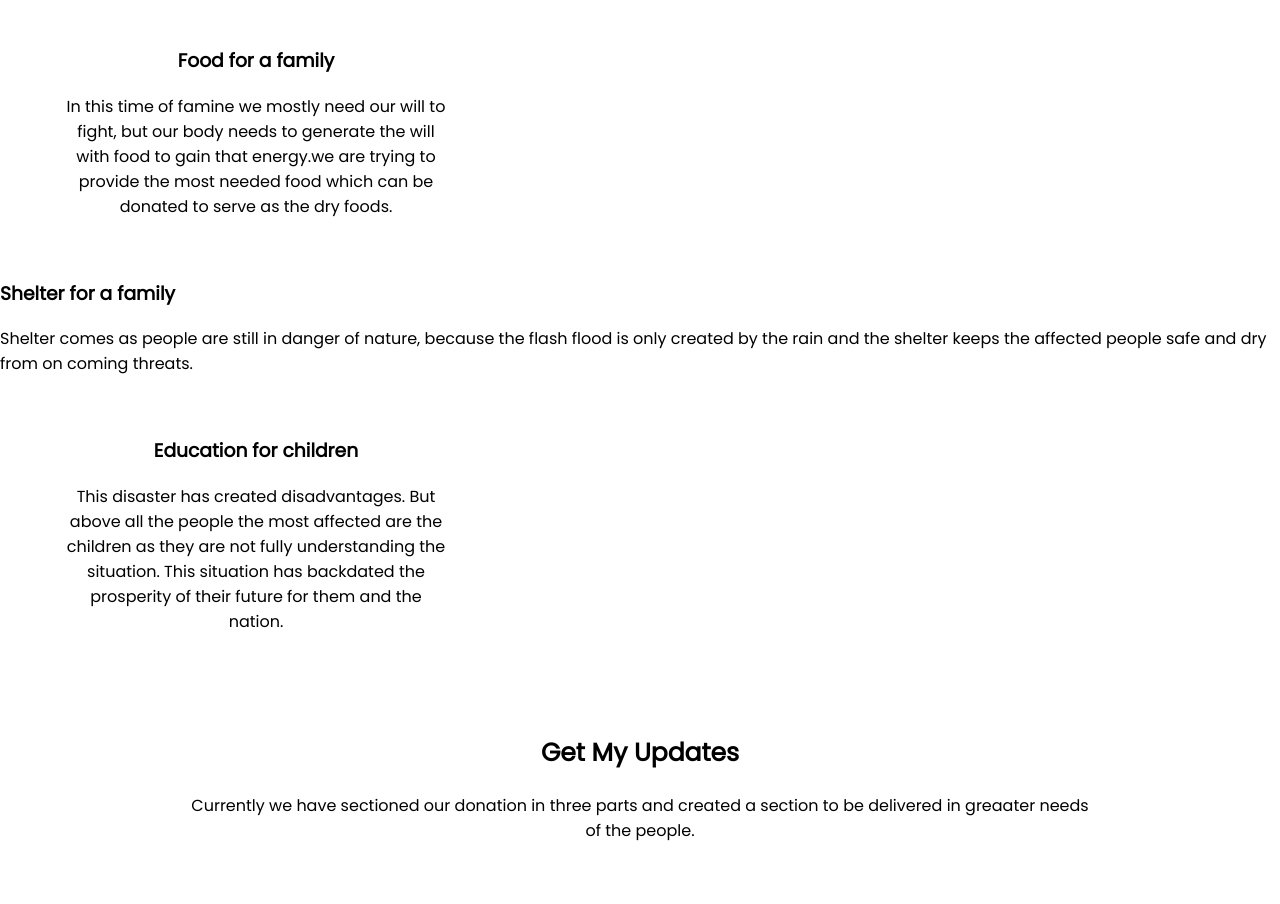
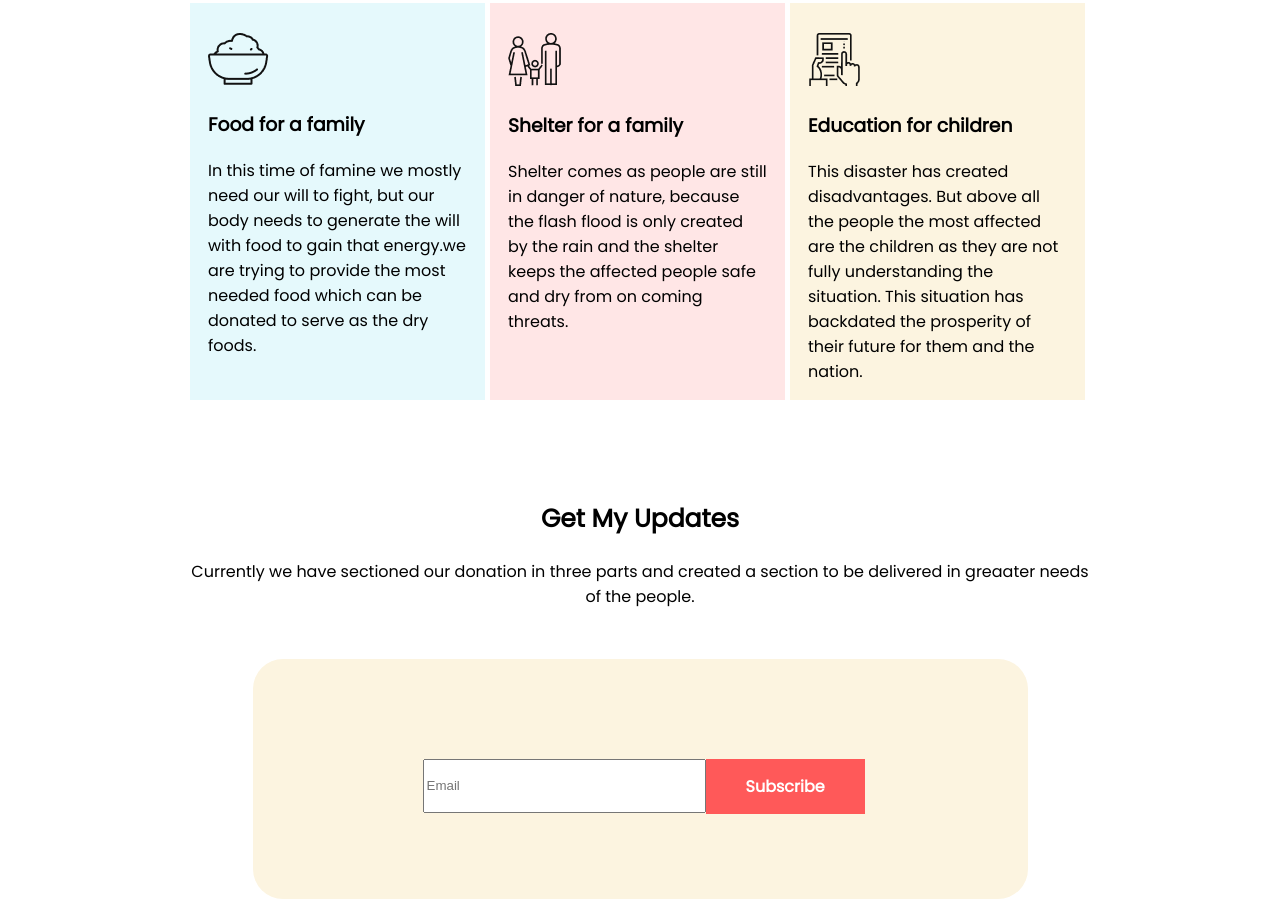
Before and after one commit to Frank-nerdo/donation-for-relief, a plain HTML site: page index.html in a window 1280 px wide. Shown: the part 1296-2200 px from the top of the page. Drawn offline with Linux system fonts and the light colour scheme.

Commit message:
mid way through

```diff
--- a/index.html
+++ b/index.html
@@ -45,34 +45,40 @@
             <p>We have aligned some donation plans as we could keep up, please pick your choice to donate on a plan as you think is mostly needed at the time of your donation.</p>
             </div>
     </section>
-    <section>
-        <div class="triplet">
-            <img src="food.png" alt="">
+    <section class="junk middle-content">
+        <div id="food" class="triplet">
+            <img src="icons/food.png" alt="">
             <h3>Food for a family</h3>
-            <p>In this time of famine we mostly need our will to fight, but our body needs to generate the will with food to gain that
-            energy.we are trying to provide the most needed food which can be donated to serve as the dry foods.</p>
+            <p>In this time of famine we mostly need our will to fight, but our body needs to generate the will with food to gain that energy.we are trying to provide the most needed food which can be donated to serve as the dry foods.</p>
 
 
         </div>
-        <div class="tripet">
-            <img src="" alt="">
+        <div id="shelter" class="triplet">
+            <img src="icons/shelter.png" alt="">
             <h3>Shelter for a family</h3>
             <p>Shelter comes as people are still in danger of nature, because the flash flood is only created by the rain and the
             shelter keeps the affected people safe and dry from on coming threats.</p>
         </div>
-        <div class="triplet">
-            <img src="" alt="">
+        <div id="education" class="triplet">
+            <img src="icons/Frame-1.png" alt="">
             <h3>Education for children</h3>
             <p>This disaster has created disadvantages. But above all the people the most affected are the children as they are not
             fully understanding the situation. This situation has backdated the prosperity of their future for them and the nation.</p>
         </div>
     </section>
+
     <section class="middle-content">
         <div class="sub-content">
             <h2>Get My Updates</h2>
-            <p>Currently we have sectioned our donation in three parts and created a section to be delivered in greaater needs of the people.
-            </p>
-            </div>
+            <p>Currently we have sectioned our donation in three parts and created a section to be delivered in greaater needs of the
+            people.</p>
+        </div>
+        <div class="updates">
+            <form class="form" action="">
+                <input id="email" type="email" placeholder="Email">
+                <a id="subscribe" href="">Subscribe</a>
+            </form>
+        </div>
     </section>
 </body>
 <footer>
--- a/style.css
+++ b/style.css
@@ -70,16 +70,53 @@ h2{
     padding: 12px 20px;
 }
 .triplet{
-    text-align: center;
+    text-align: left;
         width: 30%;
-        padding-left: 5%;
+        padding-left: 2%;
+        padding-right: 2%;
+        margin-right: 5px;
+        padding-top: 30px;
 }
 
+.junk{
+    display: flex;
+}
+#food{
+    background-color: #e5f9fc;
+}
+#shelter {
+    background-color: #ffe6e6;
+}
+#education {
+    background-color: #fcf4e0;
+}
+.form {
+    display: flex;
+}
 
+.updates {
+    border: none;
+    border-radius: 30px;
+    height: 20px;
+    width: 600px;
+    padding: 100px 5px 120px 170px;
+    margin: 0 auto 75px;
+    background-color: #fcf4e0;
+}
 
-
-
-
+#email {
+    text-align: left;
+    height: 48px;
+    width: 275px;
+}
+#subscribe {
+    font-weight: 700;
+    color: white;
+    background-color: #FF5959;
+    padding: 15px 40px;
+    border: none;
+    text-decoration: none;
+}
 
 
 
```
